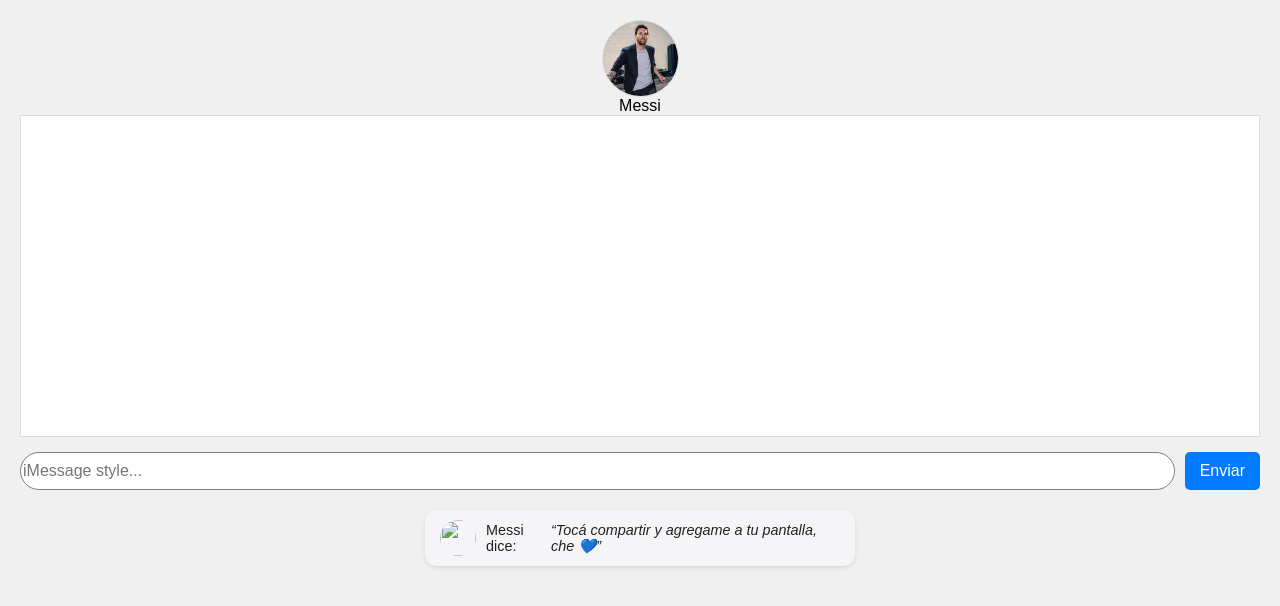
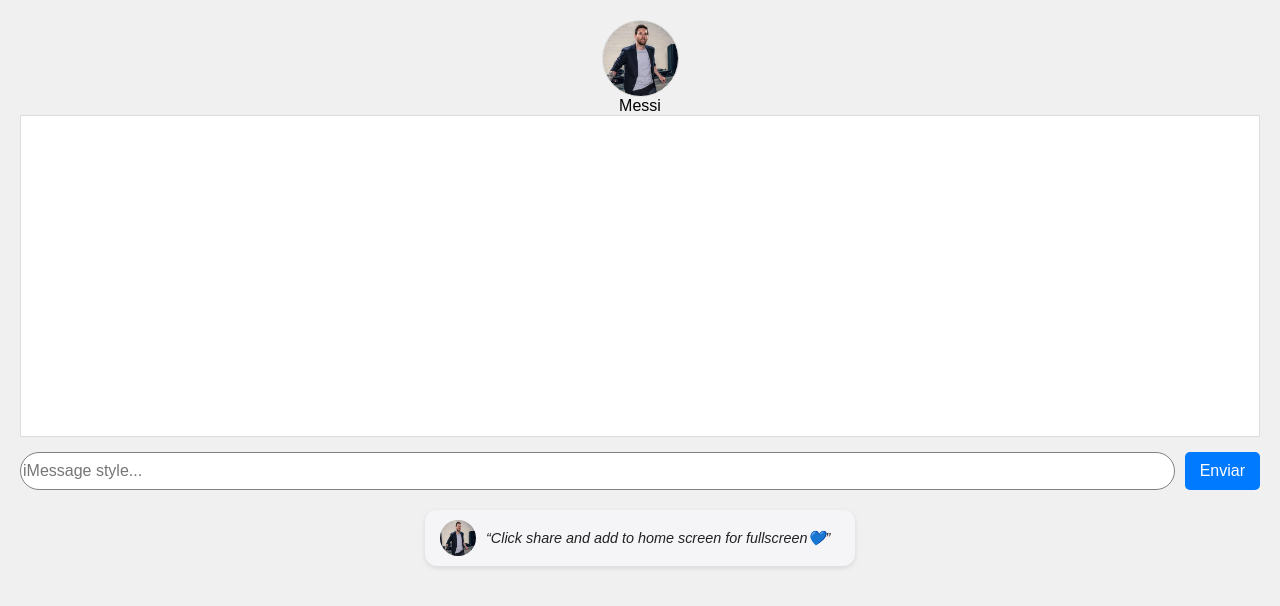
Before and after one commit to chrisc13/messi-chatbot, a plain HTML site: page index.html in a window 1280 px wide. Drawn offline with Linux system fonts and the light colour scheme.

Commit message:
fix tip message

```diff
--- a/index.html
+++ b/index.html
@@ -42,8 +42,8 @@
     margin: 20px auto;
     box-shadow: 0 2px 5px rgba(0,0,0,0.1);
   ">
-    <img src="messi-icon.png" style="width: 36px; height: 36px; border-radius: 50%; margin-right: 10px;" />
-    Messi dice: <i>“Tocá compartir y agregame a tu pantalla, che 💙”</i>
+    <img src="/messi-chatbot/messiCasual.jpg" style="width: 36px; height: 36px; border-radius: 50%; margin-right: 10px;" />
+    <i>“Click share and add to home screen for fullscreen💙”</i>
   </div>
 
   <!-- Script to hide install banner in fullscreen -->
```
